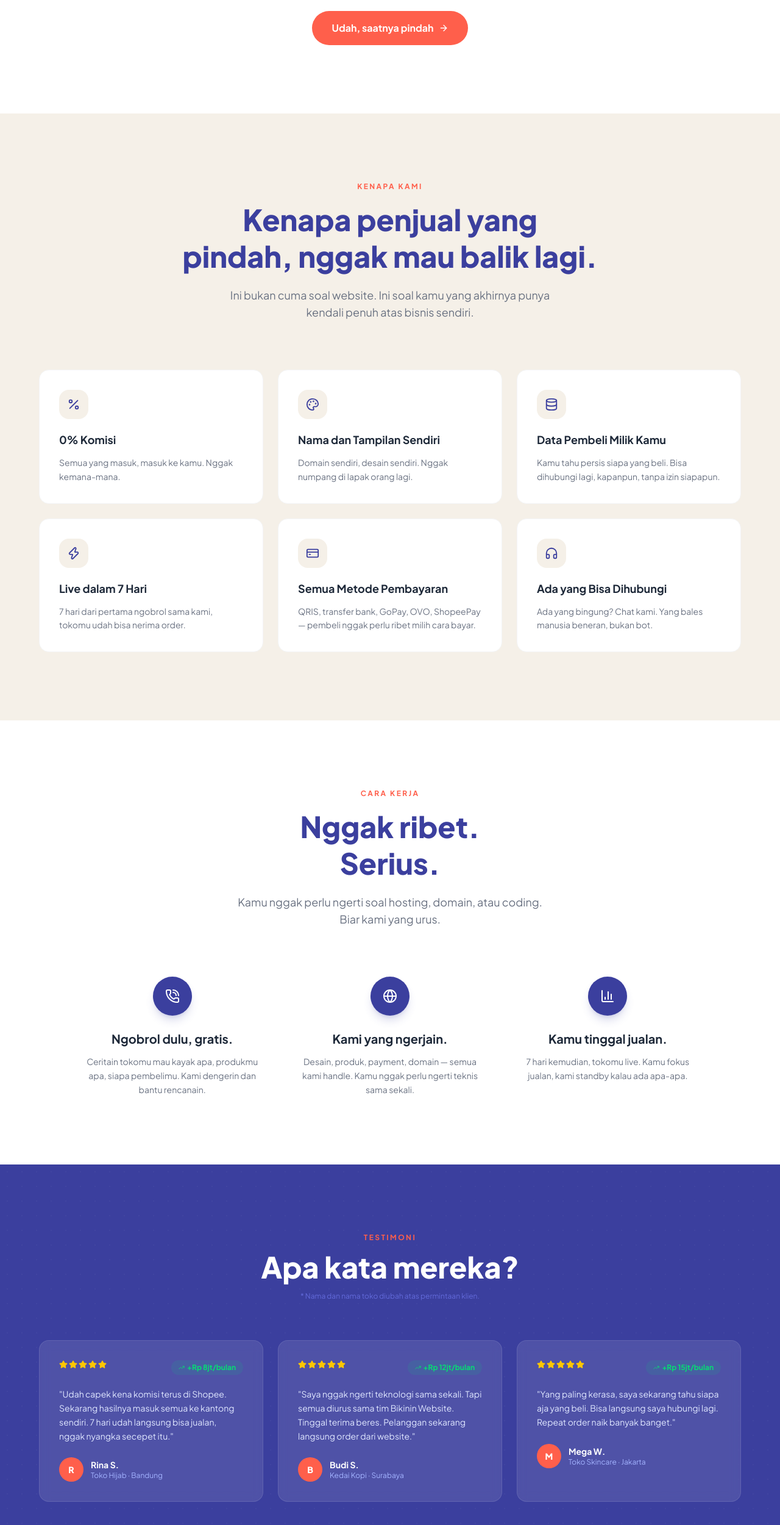
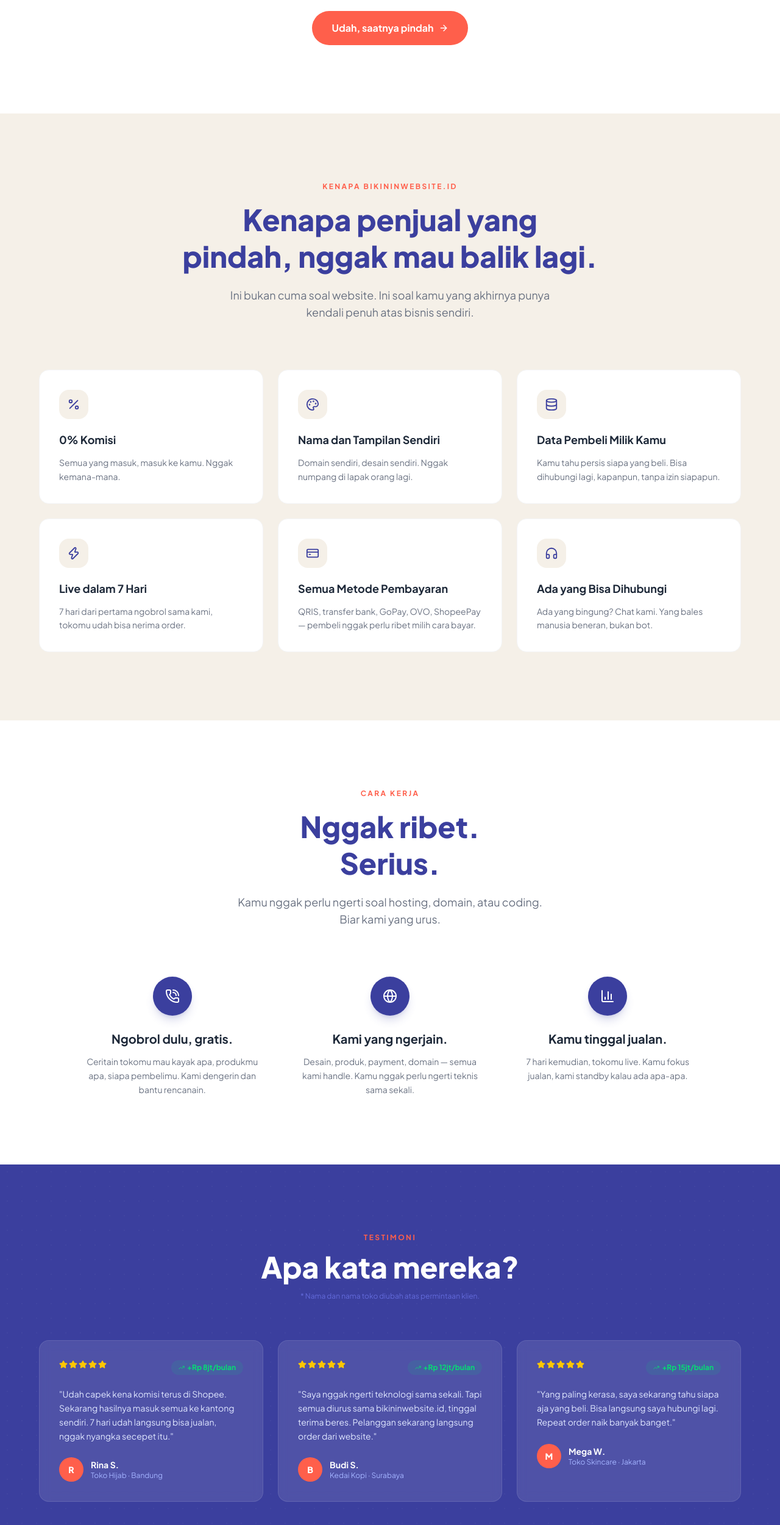
Before and after one commit to bikinin-website/bikininwebsite, a Next.js app: page / in a window 1280 px wide. Shown: the part 1919-4419 px from the top of the page at 61% size. Built offline with nearby package versions, Linux system fonts and the light colour scheme.

Commit message:
copy changes

```diff
--- a/src/app/page.tsx
+++ b/src/app/page.tsx
@@ -302,7 +302,7 @@ export default function Home() {
       <section id="kenapa" className="py-28 px-8">
         <div className="max-w-6xl mx-auto">
           <motion.div className="text-center mb-20" {...fadeUp()}>
-            <p className="text-[#FF5F4B] text-xs uppercase tracking-[0.2em] font-bold mb-4">Kenapa Kami</p>
+            <p className="text-[#FF5F4B] text-xs uppercase tracking-[0.2em] font-bold mb-4">Kenapa bikininwebsite.id</p>
             <h2 className="text-4xl md:text-5xl font-black text-[#3B3F9E] mb-5 leading-tight">
               Kenapa penjual yang<br />pindah, nggak mau balik lagi.
             </h2>
@@ -372,7 +372,7 @@ export default function Home() {
           <div className="grid md:grid-cols-3 gap-6">
             {[
               { name: "Rina S.", location: "Bandung", store: "Toko Hijab", text: "Udah capek kena komisi terus di Shopee. Sekarang hasilnya masuk semua ke kantong sendiri. 7 hari udah langsung bisa jualan, nggak nyangka secepet itu.", initial: "R", revenue: "+Rp 8jt/bulan" },
-              { name: "Budi S.", location: "Surabaya", store: "Kedai Kopi", text: "Saya nggak ngerti teknologi sama sekali. Tapi semua diurus sama tim Bikinin Website. Tinggal terima beres. Pelanggan sekarang langsung order dari website.", initial: "B", revenue: "+Rp 12jt/bulan" },
+              { name: "Budi S.", location: "Surabaya", store: "Kedai Kopi", text: "Saya nggak ngerti teknologi sama sekali. Tapi semua diurus sama bikininwebsite.id, tinggal terima beres. Pelanggan sekarang langsung order dari website.", initial: "B", revenue: "+Rp 12jt/bulan" },
               { name: "Mega W.", location: "Jakarta", store: "Toko Skincare", text: "Yang paling kerasa, saya sekarang tahu siapa aja yang beli. Bisa langsung saya hubungi lagi. Repeat order naik banyak banget.", initial: "M", revenue: "+Rp 15jt/bulan" },
             ].map((t, i) => (
               <motion.div
@@ -548,7 +548,7 @@ export default function Home() {
             <p className="text-gray-400 text-sm leading-relaxed max-w-xs mb-8">
               Kami bantu penjual Indonesia punya toko sendiri — yang beneran punya sendiri.
             </p>
-            <a href="https://wa.me/628561803888" className="inline-flex items-center gap-2 bg-[#FF5F4B] text-white px-6 py-3 rounded-full text-sm font-bold hover:bg-[#e54e3a] transition-colors">
+            <a href="https://wa.me/6281803693888" className="inline-flex items-center gap-2 bg-[#FF5F4B] text-white px-6 py-3 rounded-full text-sm font-bold hover:bg-[#e54e3a] transition-colors">
               <MessageCircle size={16} /> Ngobrol Sama Kami
             </a>
           </div>
```
